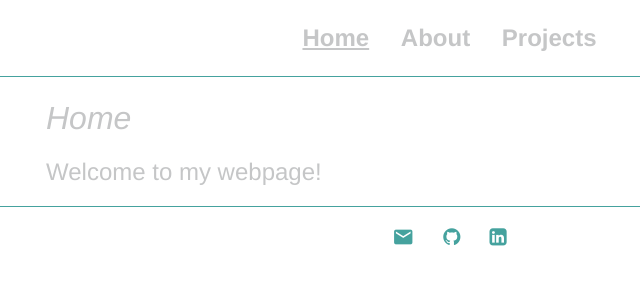
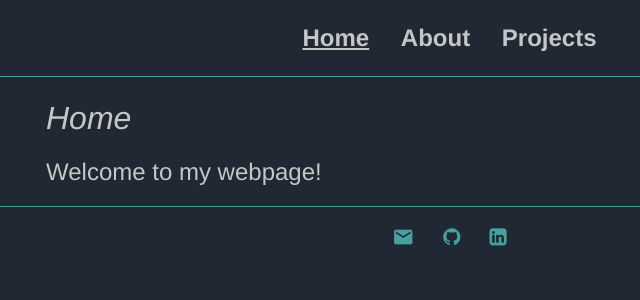
Before and after one commit to clfkenny/clfkenny.github.io, a Jekyll site: the page built from index.md, in a window 1280 px wide. Shown: the top 300 px of the page, without its empty margins (178-818 px from the left). Built offline with Jekyll 4.4.1, drawn with Linux system fonts in a browser that asks for light colours.

Commit message:
Update main.css

```diff
--- a/css/main.css
+++ b/css/main.css
@@ -3,10 +3,10 @@ body {
     width: 100%;
     font-family:'Helvetica', 'Arial', 'Sans-Serif';
     color: #c5c6c7;
-    background-color:#1f28333;
+    background-color:#1f2833;
 }
 nav {
-    background-color:#1f28333;
+    background-color:#1f2833;
     border-bottom: .8px solid #45a29e;
     font-size: 1.5em;
     text-align: center;
```
